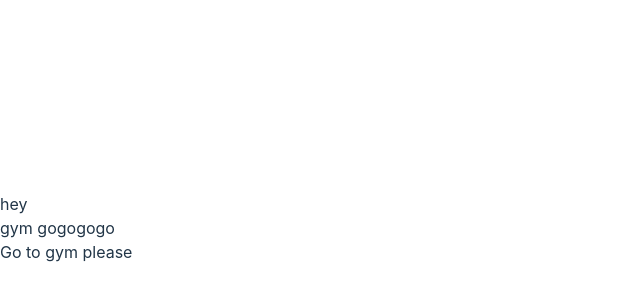
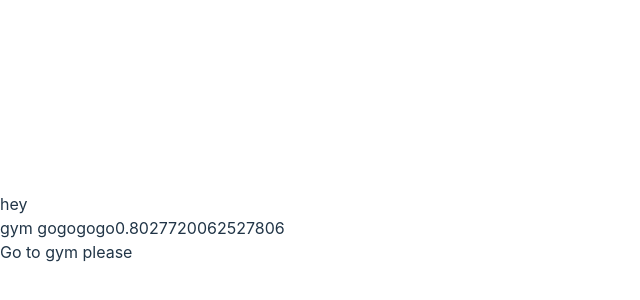
Before and after one commit to kshitiz-goel07/React_Project, a React (Vite) app: page / in a window 1280 px wide. Shown: the part 172-472 px from the top of the page, without its empty margins (0-640 px from the left). Built offline with nearby package versions, Linux system fonts and the light colour scheme.

Commit message:
Added Hooks to react app

```diff
--- a/src/App.jsx
+++ b/src/App.jsx
@@ -1,4 +1,5 @@
 import { useState } from "react"
+import { useEffect } from "react";
 
 function App() {
 
@@ -7,12 +8,15 @@ function App() {
     description: "Go to gym "
   });
 
-  setTimeout(() =>{
+  useEffect(()=>{
+    console.log("Render");
+    setInterval(() =>{
     setToDo({
-      title : "gym gogogogo",
+      title : "gym gogogogo"+ Math.random(),
       description : "Go to gym please"
     })
-  }, 5000)
+  }, 1000)
+  }, [])
 
    return (
     <div>
```
